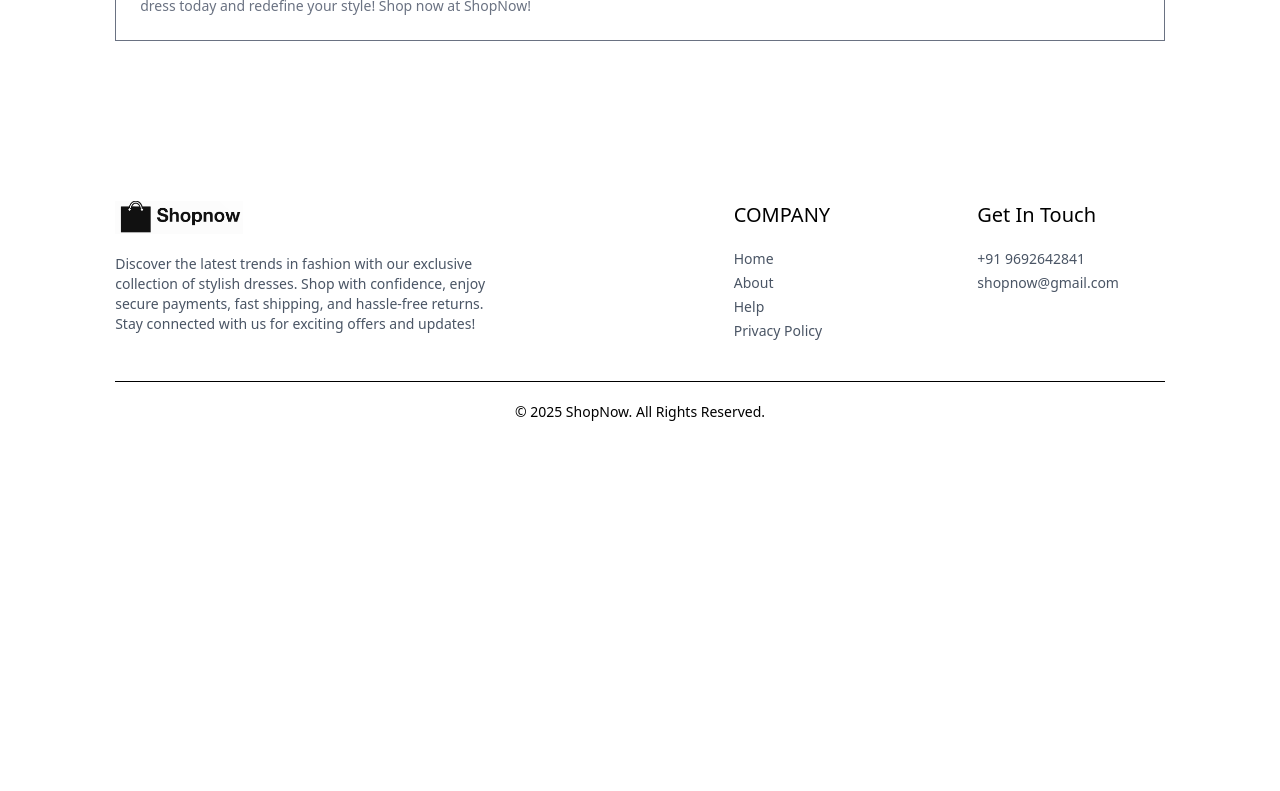
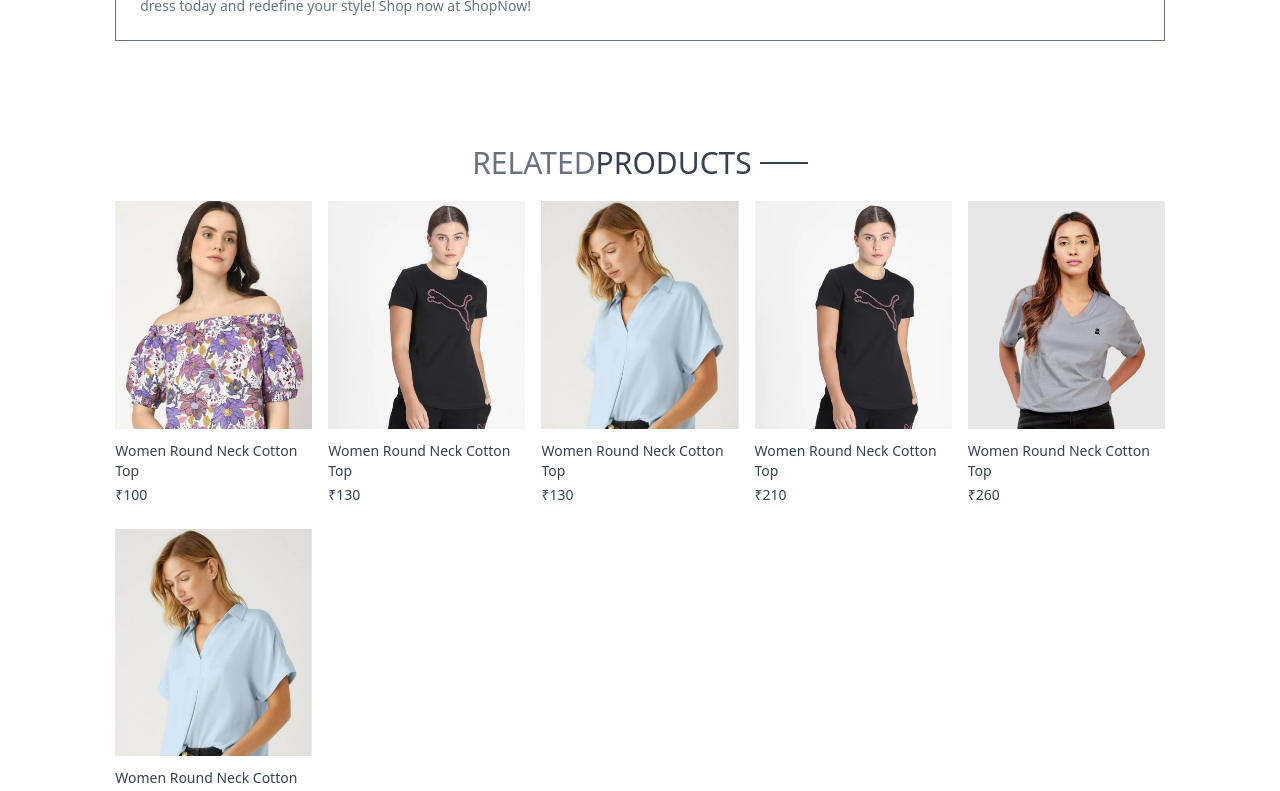
Before and after one commit to PratikParida2/E-Commerce-Project, a React (Vite) app: page /product/aaaaa in a window 1280 px wide. Shown: the part 900-1691 px from the top of the page. Before the commit the page ends 1342 px from the top, so only its background shows below. Built offline with nearby package versions, Linux system fonts and the light colour scheme.

Commit message:
Product Page Is End

```diff
--- /dev/null
+++ b/src/components/Related.jsx
@@ -0,0 +1,32 @@
+import React, { useContext, useEffect, useState } from 'react'
+import { ShopContext } from '../context/ShopContext'
+import Title from './Title'
+import ShowProduct from './ShowProduct';
+const Related = ({category,subCategory}) => {
+    const {products}=useContext(ShopContext);
+    const [related,setRelated]=useState([]);
+    useEffect(()=>{
+
+
+
+        let productCopy=products.slice();
+        productCopy=productCopy.filter((item)=>category===item.category);
+
+        productCopy=productCopy.filter((item)=>item.subCategory===subCategory);
+
+        setRelated(productCopy);
+
+    },[category,subCategory])
+  return (
+    <div className='my-24'>
+        <div className='text-center text-3xl py-2'>
+            <Title text1={'RELATED'} text2={"PRODUCTS"}/>
+        </div>
+        <div className='grid grid-cols-2 sm:grid-cols-3 md:grid-cols-4 lg:grid-cols-5 gap-4 gap-y-6'>
+            {related.map((item,index)=>(<ShowProduct key={index} name={item.name}  image={item.image} price={item.price} id={item._id}/>))}
+        </div>
+    </div>
+  )
+}
+
+export default Related
--- a/src/components/ShowProduct.jsx
+++ b/src/components/ShowProduct.jsx
@@ -5,7 +5,7 @@
     const {currency,products}=useContext(ShopContext);
   return (
     <Link  className='text-gray-700 cursor-pointer' to={`/product/${id}`}>
-        <div className='overflow-hidden'>
+        <div className='overflow-hidden' >
             <img className='hover:scale-110 transition ease-in-out' src={image} alt="" />
         </div>
         <p className='pt-3 pb-1 text-sm'>{name}</p>
--- a/src/pages/Product.jsx
+++ b/src/pages/Product.jsx
@@ -3,6 +3,7 @@
 import { ShopContext } from '../context/ShopContext';
 import ShowProduct from '../components/ShowProduct';
 import { assets } from '../assets/frontend_assets/assets';
+import Related from '../components/Related';
 const Product = () => {
   const {products,currency}=useContext(ShopContext);
   // console.log(products);
@@ -83,6 +84,10 @@
           </div>
       </div>
 
+      {/* Related Product...... */}
+      <Related category={products[index].category} subCategory={products[index].subCategory}/>
+
+
     </div>
 
   ):<div className='opacity-0'>Product Is Not Found</div>
```
